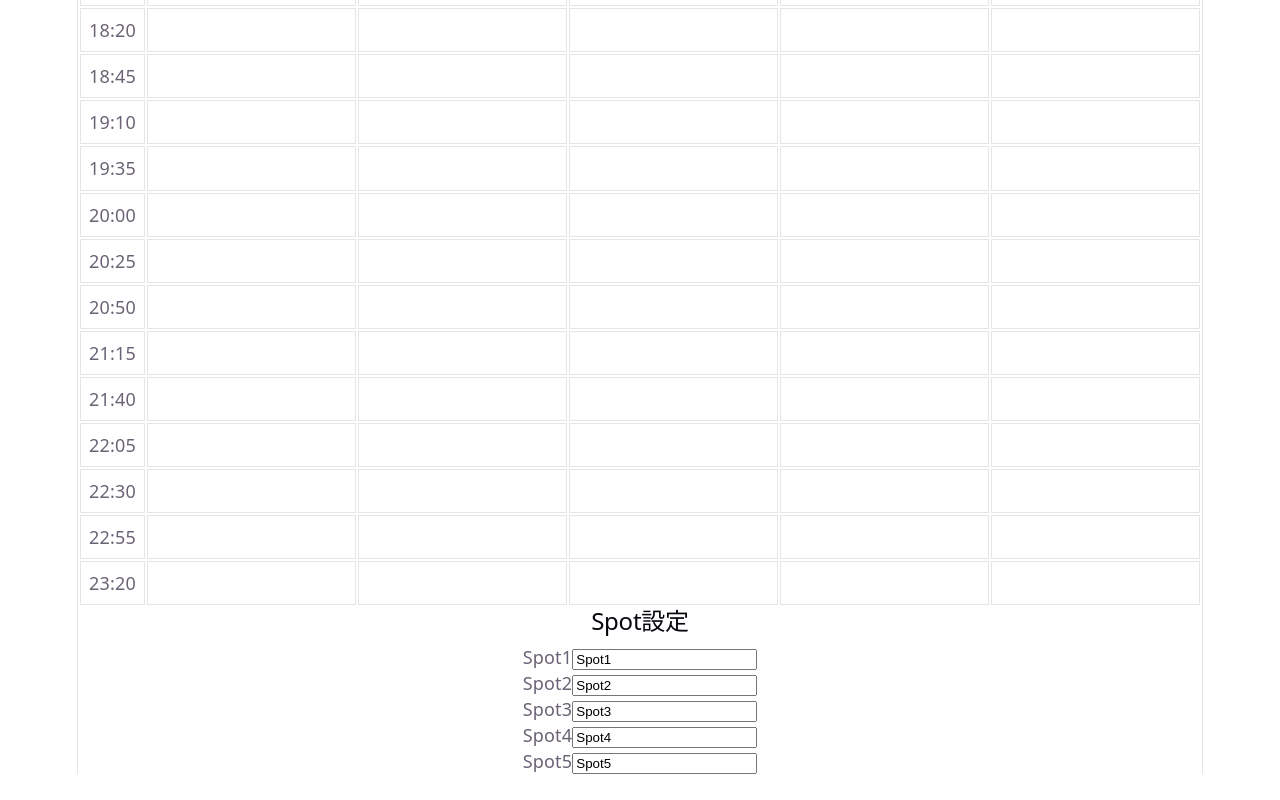
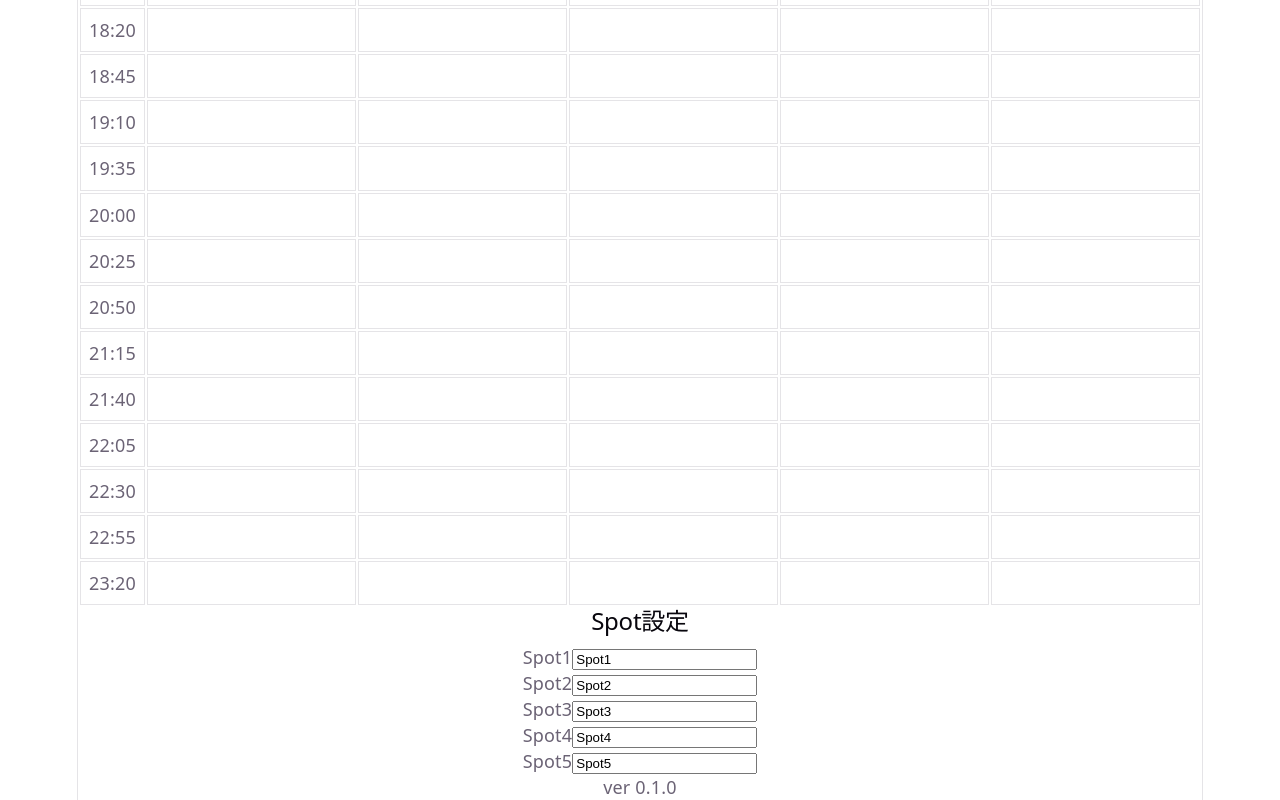
Before and after one commit to takamatsu-yuki/spot-predictor, a React (Vite) app: page / in a window 1280 px wide. Shown: the part 1570-2370 px from the top of the page. Before the commit the page ends 2344 px from the top, so only its background shows below. Built offline with nearby package versions, Linux system fonts and the light colour scheme.

Commit message:
🔖 0.1.0タグ打ち

```diff
--- a/src/App.css
+++ b/src/App.css
@@ -182,3 +182,11 @@
     border-right-color: var(--border);
   }
 }
+
+footer {
+  margin-top: 20px;
+  text-align: center;
+  font-size: 12px;
+  color: var(--text);
+  opacity: 0.6;
+}
--- a/src/App.tsx
+++ b/src/App.tsx
@@ -233,6 +233,7 @@ function App() {
         spotNames={spotNames}
         onSpotNameChange={handleSpotNameChange}
       />
+      <footer>ver 0.1.0</footer>
     </>
   );
 }
```
